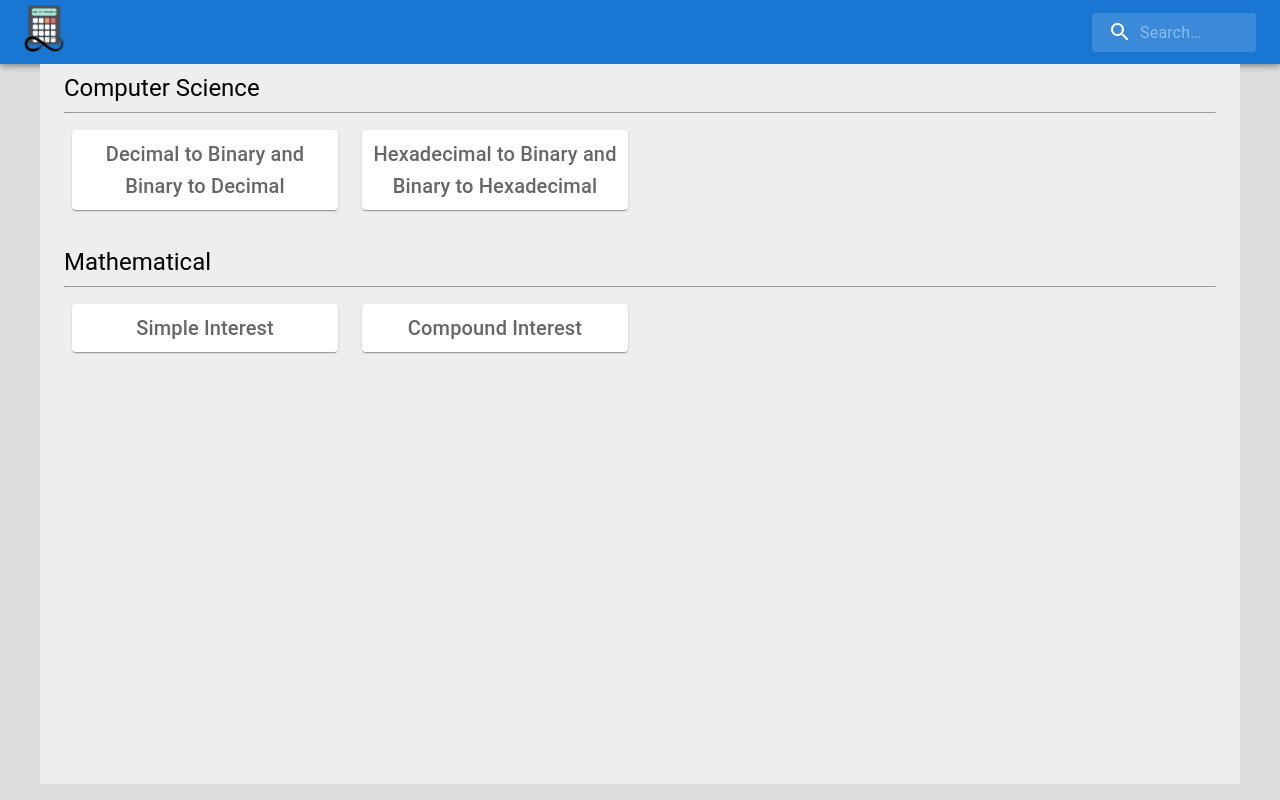
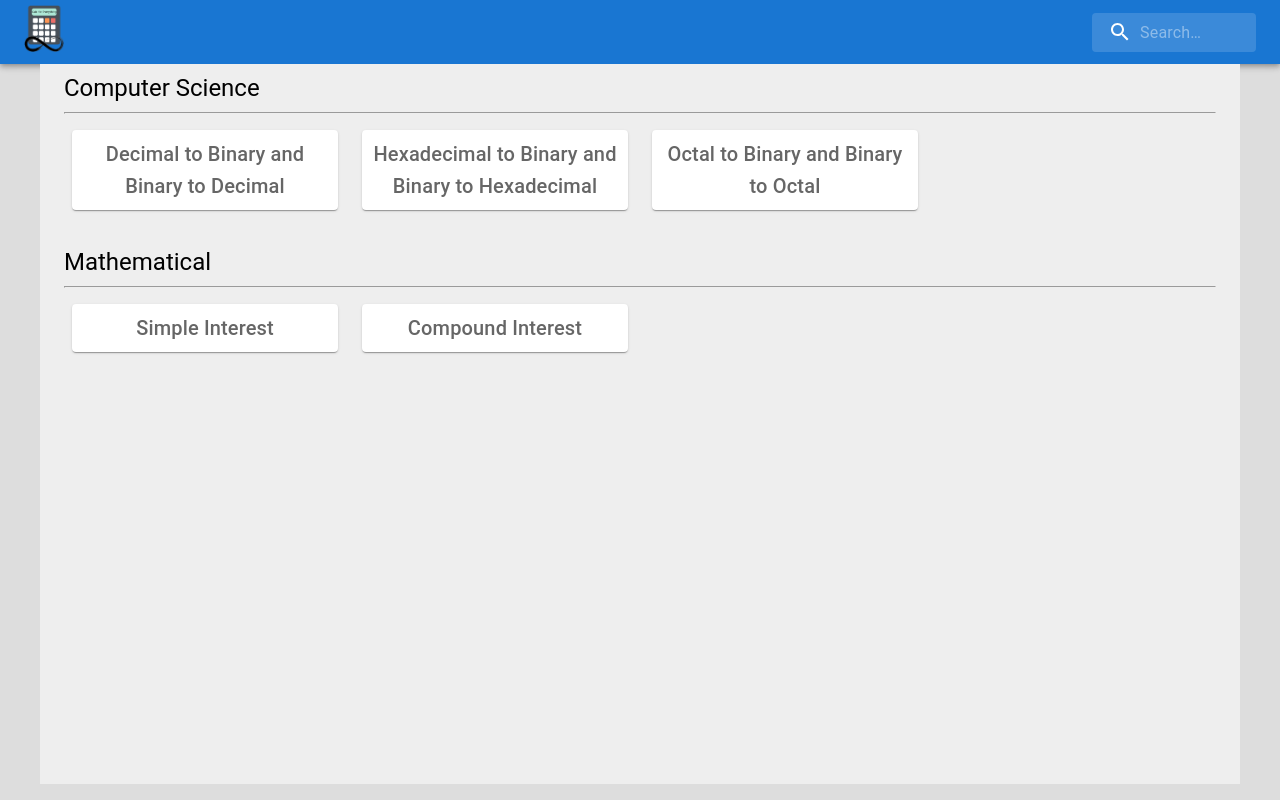
Before and after one commit to SarthakKeshari/calc_for_everything, a React (Create React App) app in the folder calculators/: page / in a window 1280 px wide. Built offline with nearby package versions, Linux system fonts and the light colour scheme.

Commit message:
Added folders for contribution

```diff
--- a/calculators/src/Home.js
+++ b/calculators/src/Home.js
@@ -11,6 +11,7 @@ export default function Home() {
         <Grid container rowSpacing={2} columnSpacing={{ xs: 1, sm: 2, md: 3 }} padding={1}>
             <HomeGridItem calcName="Decimal to Binary and Binary to Decimal" path="/decbinandbindec"/>
             <HomeGridItem calcName="Hexadecimal to Binary and Binary to Hexadecimal" path="/hexbinandbinhex"/>
+            <HomeGridItem calcName="Octal to Binary and Binary to Octal" path="/octbinandbinoct"/>
         </Grid>
         <br/>
         <Typography pt={1} variant='h5'>Mathematical</Typography>
--- /dev/null
+++ b/calculators/src/computer_science/OctToBinAndBinToOct/MainOctToBinAndBinToOct.js
@@ -0,0 +1,5 @@
+function OctToBinAndBinToOct(){
+
+}
+
+export default OctToBinAndBinToOct;
```
